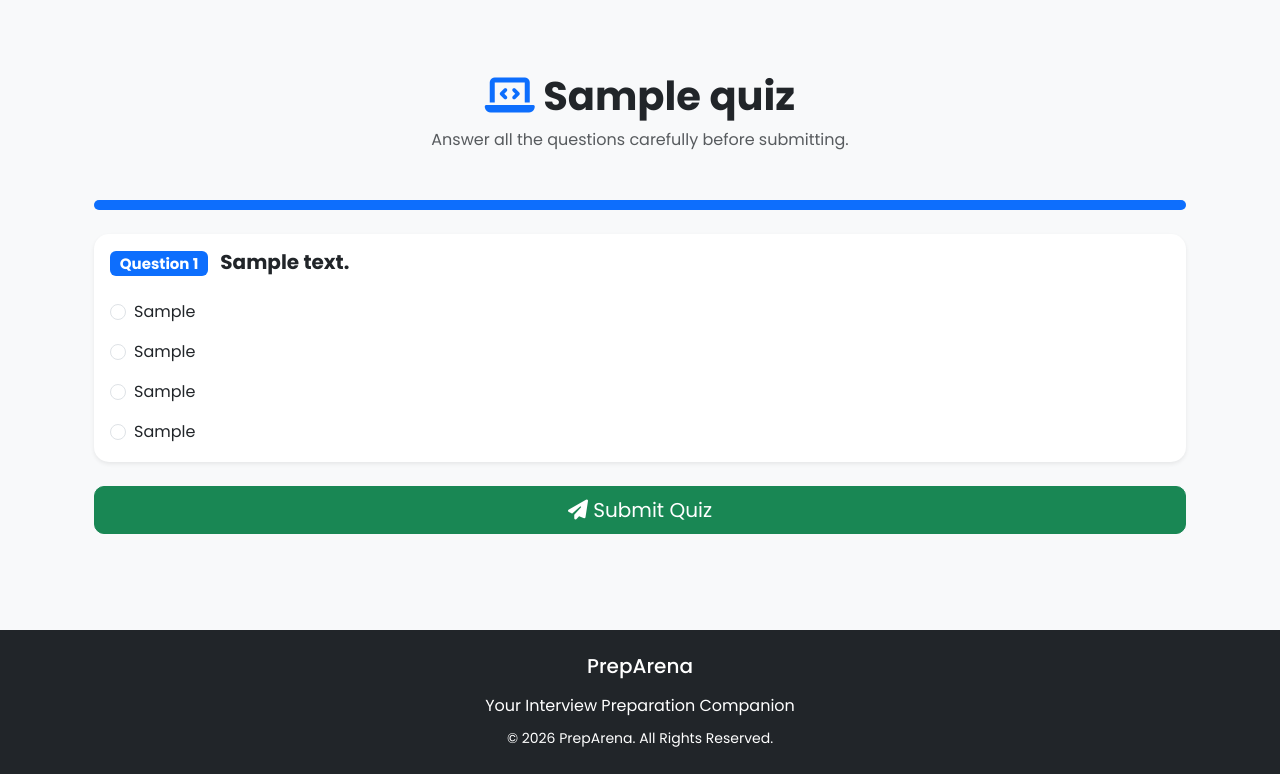
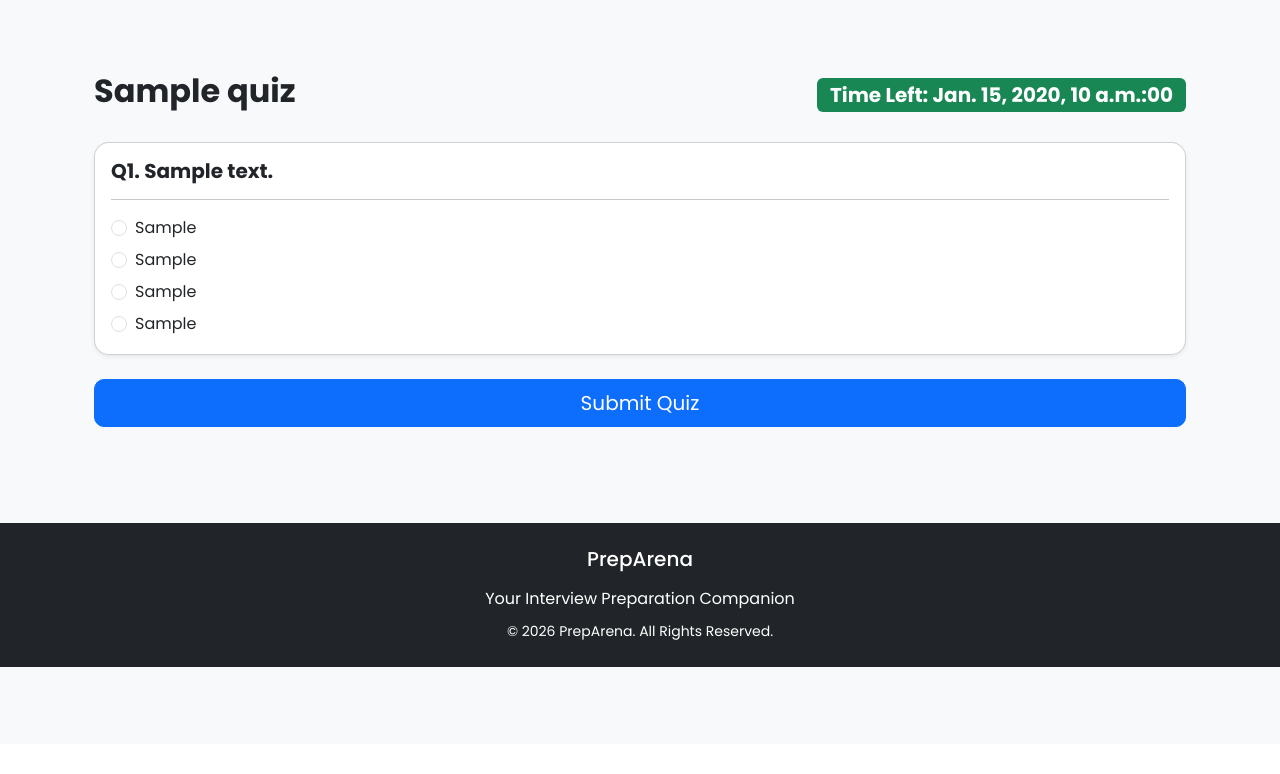
Before and after one commit to DivyeshGupta08/PrepArena, a Django app: template templates/quizzes/take_quiz.html in a window 1280 px wide. Shown: the part 56-830 px from the top of the page. After the commit the page ends 723 px from the top, so only its background shows below. Run offline with Django 5.2, Linux system fonts and the light colour scheme; the template is opened without the code that fills it: most values are stand-ins (such as "Sample title", 1, 10 or a date in 2020).

Commit message:
Step 38 - Added live quiz countdown timer

```diff
--- a/templates/quizzes/take_quiz.html
+++ b/templates/quizzes/take_quiz.html
@@ -1,78 +1,62 @@
 {% extends 'base.html' %}
 
 {% block title %}
-{{ quiz.title }} | PrepArena
+{{ quiz.title }}
 {% endblock %}
 
 {% block content %}
 
 <div class="container py-5">
 
-    <div class="text-center mb-5">
+    <div class="d-flex justify-content-between align-items-center mb-4">
 
-        <h1 class="fw-bold">
-
-            <i class="fa-solid fa-laptop-code text-primary"></i>
+        <h2 class="fw-bold">
 
             {{ quiz.title }}
 
-        </h1>
+        </h2>
 
-        <p class="text-muted">
+        <div>
 
-            Answer all the questions carefully before submitting.
+            <span class="badge bg-success fs-5" id="timer">
 
-        </p>
+                Time Left:
+                {{ quiz.time_limit_minutes }}:00
+
+            </span>
+
+        </div>
 
     </div>
 
-    <form method="POST">
+    <form method="POST" id="quizForm">
 
         {% csrf_token %}
 
-        <div class="progress mb-4" style="height: 10px;">
-
-            <div
-                class="progress-bar"
-                role="progressbar"
-                style="width:100%;"
-            >
-            </div>
-
-        </div>
-
         {% for question in questions %}
 
-        <div class="card shadow-sm border-0 mb-4">
+        <div class="card shadow-sm mb-4">
 
             <div class="card-body">
 
-                <h5 class="fw-bold mb-4">
+                <h5 class="fw-bold">
 
-                    <span class="badge bg-primary me-2">
-
-                        Question {{ forloop.counter }}
-
-                    </span>
-
+                    Q{{ forloop.counter }}.
                     {{ question.question_text }}
 
                 </h5>
 
-                <div class="form-check mb-3">
+                <hr>
+
+                <div class="form-check mb-2">
 
                     <input
                         class="form-check-input"
                         type="radio"
                         name="question_{{ question.id }}"
-                        id="q{{ question.id }}a"
-                        value="A"
-                    >
+                        value="A">
 
-                    <label
-                        class="form-check-label"
-                        for="q{{ question.id }}a"
-                    >
+                    <label class="form-check-label">
 
                         {{ question.option_a }}
 
@@ -80,20 +64,15 @@
 
                 </div>
 
-                <div class="form-check mb-3">
+                <div class="form-check mb-2">
 
                     <input
                         class="form-check-input"
                         type="radio"
                         name="question_{{ question.id }}"
-                        id="q{{ question.id }}b"
-                        value="B"
-                    >
+                        value="B">
 
-                    <label
-                        class="form-check-label"
-                        for="q{{ question.id }}b"
-                    >
+                    <label class="form-check-label">
 
                         {{ question.option_b }}
 
@@ -101,20 +80,15 @@
 
                 </div>
 
-                <div class="form-check mb-3">
+                <div class="form-check mb-2">
 
                     <input
                         class="form-check-input"
                         type="radio"
                         name="question_{{ question.id }}"
-                        id="q{{ question.id }}c"
-                        value="C"
-                    >
+                        value="C">
 
-                    <label
-                        class="form-check-label"
-                        for="q{{ question.id }}c"
-                    >
+                    <label class="form-check-label">
 
                         {{ question.option_c }}
 
@@ -128,14 +102,9 @@
                         class="form-check-input"
                         type="radio"
                         name="question_{{ question.id }}"
-                        id="q{{ question.id }}d"
-                        value="D"
-                    >
+                        value="D">
 
-                    <label
-                        class="form-check-label"
-                        for="q{{ question.id }}d"
-                    >
+                    <label class="form-check-label">
 
                         {{ question.option_d }}
 
@@ -153,10 +122,7 @@
 
             <button
                 type="submit"
-                class="btn btn-success btn-lg"
-            >
-
-                <i class="fa-solid fa-paper-plane"></i>
+                class="btn btn-primary btn-lg">
 
                 Submit Quiz
 
@@ -168,4 +134,56 @@
 
 </div>
 
+<script>
+
+let totalSeconds = {{ quiz.time_limit_minutes }} * 60;
+
+const timer = document.getElementById("timer");
+
+const form = document.getElementById("quizForm");
+
+function updateTimer(){
+
+    let minutes = Math.floor(totalSeconds / 60);
+
+    let seconds = totalSeconds % 60;
+
+    seconds = seconds < 10 ? "0" + seconds : seconds;
+
+    timer.innerHTML = "Time Left: " + minutes + ":" + seconds;
+
+    if(totalSeconds <= 60){
+
+        timer.classList.remove("bg-success","bg-warning");
+
+        timer.classList.add("bg-danger");
+
+    }
+
+    else if(totalSeconds <= 300){
+
+        timer.classList.remove("bg-success");
+
+        timer.classList.add("bg-warning");
+
+    }
+
+    if(totalSeconds <= 0){
+
+        alert("Time is over! Quiz will be submitted automatically.");
+
+        form.submit();
+
+    }
+
+    totalSeconds--;
+
+}
+
+updateTimer();
+
+setInterval(updateTimer,1000);
+
+</script>
+
 {% endblock %}
```
